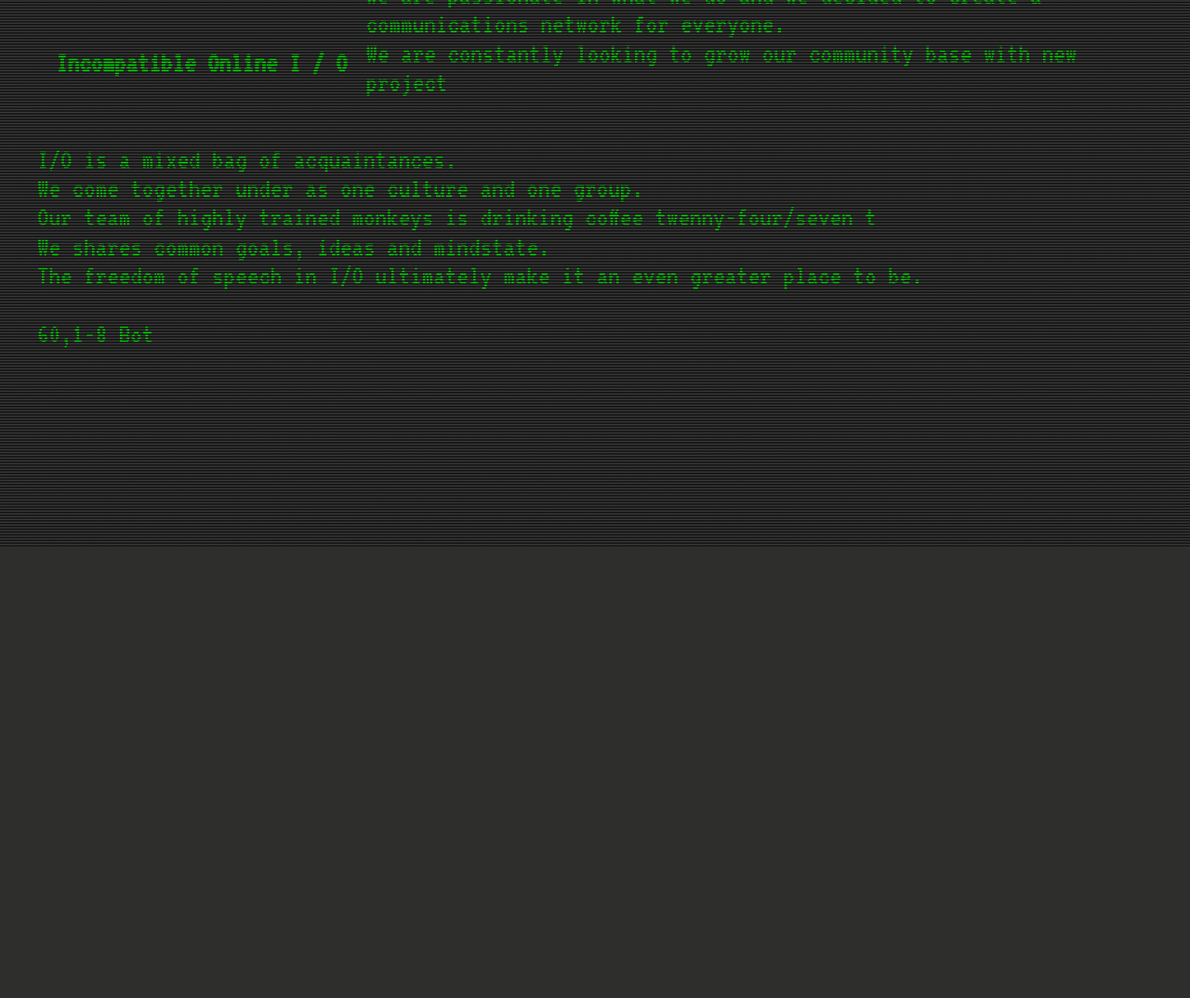
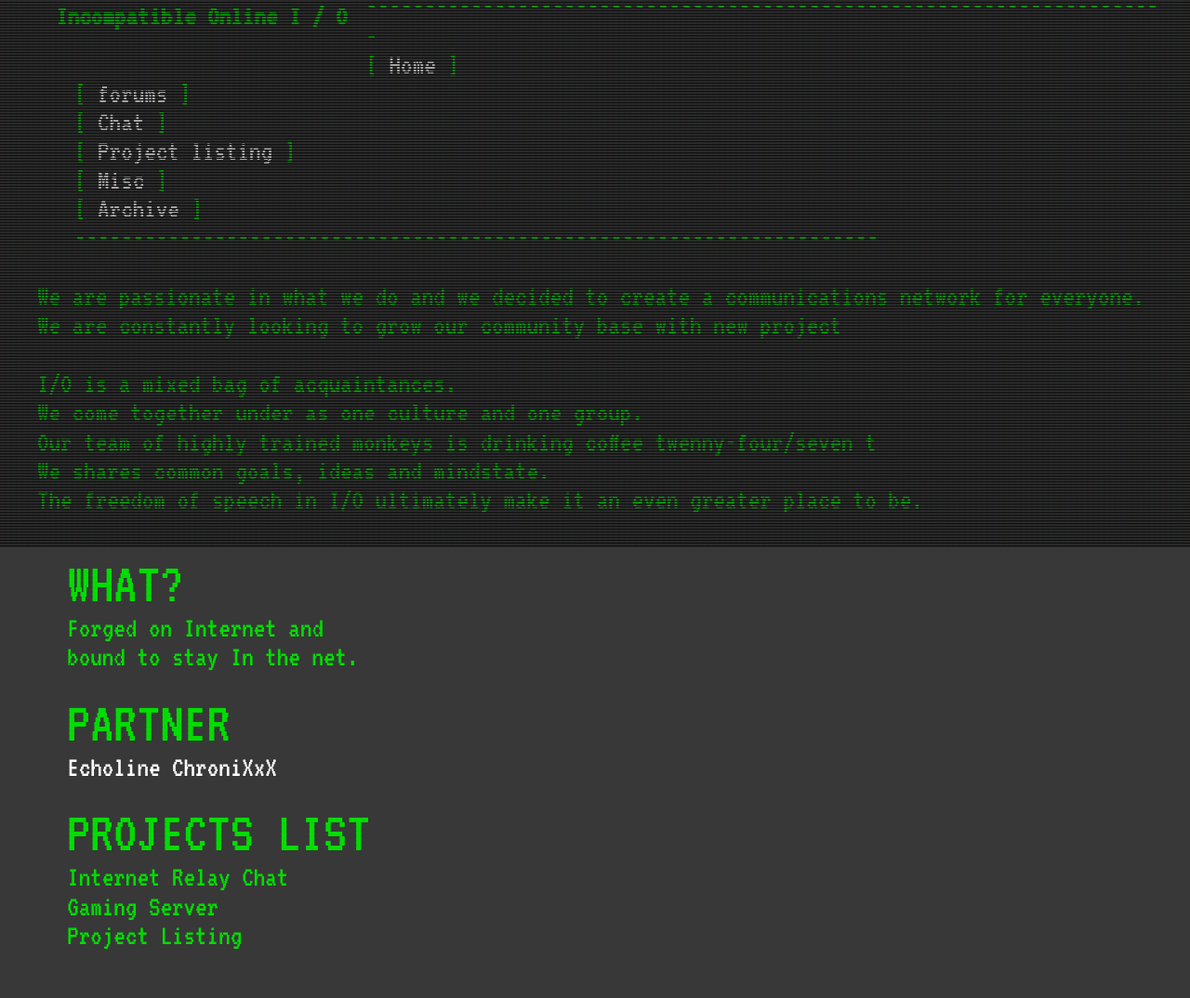
Before and after one commit to Atmosthewicked/Incompatible-Online, a PHP site: page / in a window 1280 px wide. Shown: the part 211-1285 px from the top of the page at 93% size. Before the commit the page ends 799 px from the top, so only its background shows below. Run offline with PHP 8.4, Linux system fonts and the light colour scheme; some libraries are stand-ins or nearby versions.

Commit message:
Add files via upload

```diff
--- /dev/null
+++ b/footer.php
@@ -0,0 +1,26 @@
+<!DOCTYPE html>
+<script src=js/style.js"></script>
+<div class="section">
+  <div class="footer">
+    <div class="container white">
+      <div class="col four left">
+        <h1>What?</h1>
+        <p>Forged on Internet and</br> bound to stay In the net. </p>
+        <p></p>
+      </div>
+      <div class="col four left">
+        <h1>Partner</h1>
+	<a href="http://echoline.org">Echoline</a>
+     	<a href="http://chronixxx.net/">ChroniXxX</a>
+
+     </div>
+      <div class="col four left">
+        <h1>Projects List</h1>
+        <p>Internet Relay Chat</p>
+        <p>Gaming Server</p>
+	<p>Project Listing</p>
+      </div>
+      <div class="group"></div>
+    </div>
+  </div>
+</div>
--- /dev/null
+++ b/index.php
@@ -0,0 +1,60 @@
+<!DOCTYPE html>
+<head>
+<meta charset="UTF-8">
+<meta content="Icompatible, Online, IOC, Internet, Community,computer, programming, IRC, chat,Project, Club,  Arnet" name="keywords">
+<meta content=" Incompatible Online The Hidden Light" name="description">
+<meta content="Incompatible Online" name="title">
+<title> Incompatible Online  website</title>
+<link rel="stylesheet"  type="text/css" href="style.css">
+<script src="http://ajax.googleapis.com/ajax/libs/jquery/2.0.3/jquery.min.js">
+<script src="SlickNav/jquery.slicknav.js"></script>
+<script src=js/style.js"></script>
+
+
+	<div class="overlay"></div>
+	<div class="scanline"></div>
+	<div class="wrapper">
+	<div class="content clearfix">
+
+<header>
+	<div class="site clearfix"
+		<div class="col one">
+			<img src="logo3.png" alt="Incompatible Logo" width="750" height="750" id="logo-v" />
+
+		</div>
+		<div class="col two">
+			<h4><br/>  <b>I</b>ncompatible <b>O</b>nline <b>I</b> / O </h4>
+		</div>
+</header>
+
+	<?php include 'nav.php';?>
+
+	<!--< moved the nav bar into php include, because why not i'm lazy and i love when my shit is easy to manage
+	- Monkey #1
+
+	nav class="site clear">
+		<ul>
+			<p>---------------------------------------------------------------------</p>
+			<li><a href="http://incompatible.online" title="">Home</a></li>
+			<li><a href="forums/" title="">forums</a></li>
+			<li><a href="chat.php" title="">Chat</a></li>
+			<li><a href="projectlist.php" title="">Project listing</a></li>
+			<li><a href="misc.php" title="">Misc</a></li>
+			<li><a href="archive.php" title="">Archive</a></li>
+
+
+			<p>---------------------------------------------------------------------</p>
+		</ul>
+	</nav> -->
+
+
+			<p>We are passionate in what we do and we decided to create a communications network for everyone. </br>
+			We are constantly looking to grow our community base with new project</p>
+				<p class="clear"><br/></p>
+				<p>I/O is a mixed bag of acquaintances.</br>
+				We come together under as one culture and one group. </br>
+				Our team of highly trained monkeys is drinking coffee twenny-four/seven t   </br>
+				We shares common goals, ideas and mindstate. </br>
+			 	The freedom of speech in I/O ultimately make it an even greater place to be.</p><br/>
+
+			<?php include 'footer.php';?>
--- /dev/null
+++ b/nav.php
@@ -0,0 +1,16 @@
+<!DOCTYPE html>
+<script src=js/style.js"></script>
+
+nav class="site clear">
+                <ul>
+                        <p>---------------------------------------------------------------------</p>
+                        <li><a href="http://incompatible.online" title="">Home</a></li>
+                        <li><a href="forums/" title="">forums</a></li>
+                        <li><a href="chat.php" title="">Chat</a></li>
+                        <li><a href="projectlist.php" title="">Project listing</a></li>
+                        <li><a href="misc.php" title="">Misc</a></li>
+                        <li><a href="archive.php" title="">Archive</a></li>
+
+
+                        <p>---------------------------------------------------------------------</p>
+                </ul>
--- a/style.css
+++ b/style.css
@@ -24,7 +24,9 @@
 	to { top: 100% }
 }
 
-@keyframes flicker {
+
+/* I did remove the flickering effect, lot's of people though it was annnoying, maybe we can work on it to make it less annoying people will end up with headache
+ * @keyframes flicker {
 		0% { opacity: 0.15795 }
 		5% { opacity: 0.31511 }
 		10% { opacity: 0.94554 }
@@ -46,9 +48,9 @@
 		90% { opacity: 0.24467 }
 		95% { opacity: 0.08351 }
 		100% { opacity: 0.54813 }
-	}
-
-* {
+}
+*/
+{
 	box-sizing: border-box;
 	}
 
@@ -181,7 +183,7 @@ nav.site ul li {
 	display: block;
 	height: auto;
 	margin: 0 auto;
-	width: 200px;
+	width: 500px;
 }
 
 img.pip-hero {
@@ -256,8 +258,9 @@ a.button:hover {
 }
 
 .expandingArea { position: relative }
-	/* Cause problem with the nav, I need to fix this probably related with the position maybe syg can help me YAY MOTHERFUCKER
-.scanline {
+
+/* Cause problem with the nav, I need to fix this probably related with the position maybe syg can help me YAY MOTHERFUCKER
+  .scanline {
 	animation: scroll 10s 5s infinite;
 	background: -moz-linear-gradient(top,  rgba(0,221,0,0) 0%, rgba(0,221,0,1) 50%, rgba(0,221,0,0) 100%);
 	background: -webkit-linear-gradient(top,  rgba(0,221,0,0) 0%,rgba(0,221,0,1) 50%,rgba(0,221,0,0) 100%);
@@ -283,3 +286,38 @@ a.button:hover {
 }
 
 .upper { text-transform: uppercase; }
+
+/*footers separated in footer.php file */
+.section .slider,
+.section .footer {
+  background: #333;
+  }
+
+.section .container {
+	padding: 30px 0 50px 0
+.container {
+ 	position: relative;
+	width: 1170px;
+	margin: 0 auto;
+	color: #444;
+	font-size: 14px;
+	font-weight: 300;
+	overflow: hidden;
+}
+
+.col.four {
+	width: 48%;
+	margin: 1%;
+}
+.responsivegroup {
+	display: block;
+
+.group.margin {
+  margin-bottom: 20px;
+ }
+
+
+.group {
+	display: none;
+	}
+}
```
Also changed, not shown: archive.php (added, +33 -0 lines), chat.php (added, +38 -0 lines), misc.php (added, +33 -0 lines), logo3.png (added), style.js (line endings or trailing spaces).
